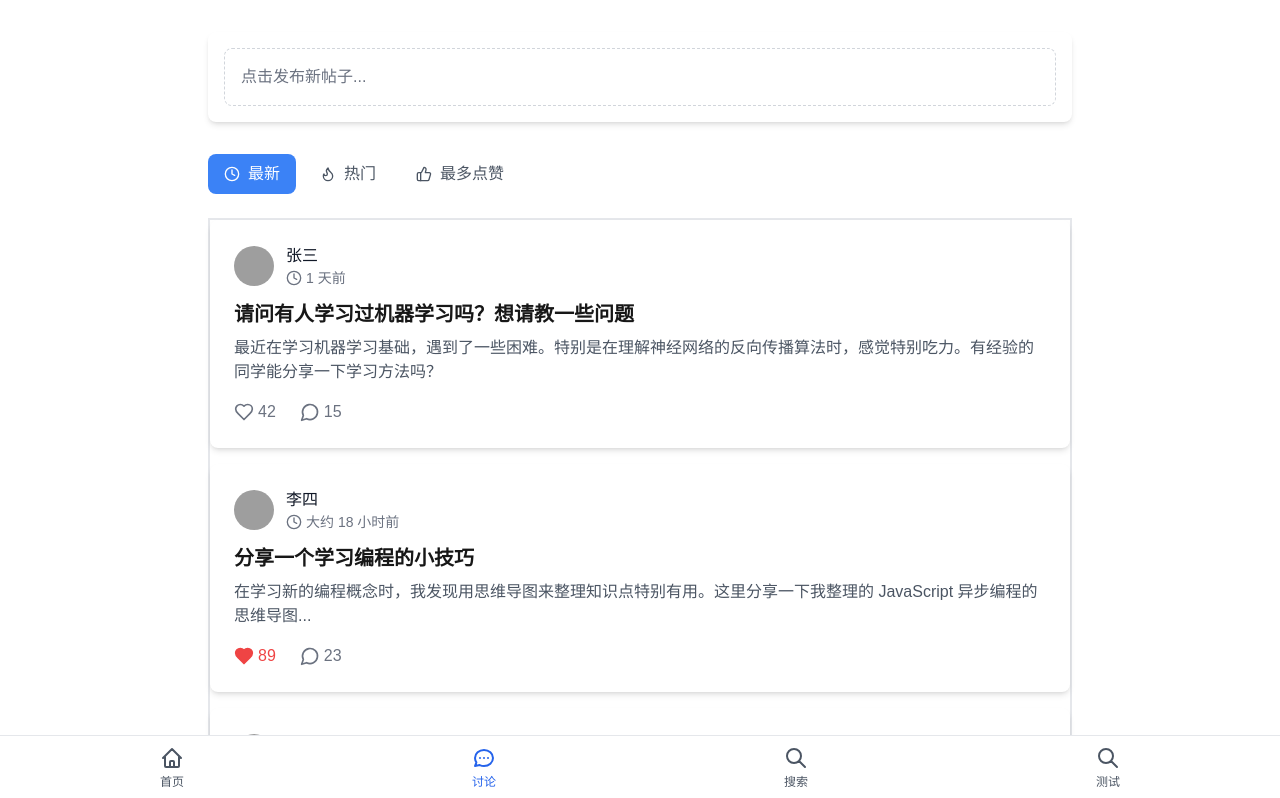
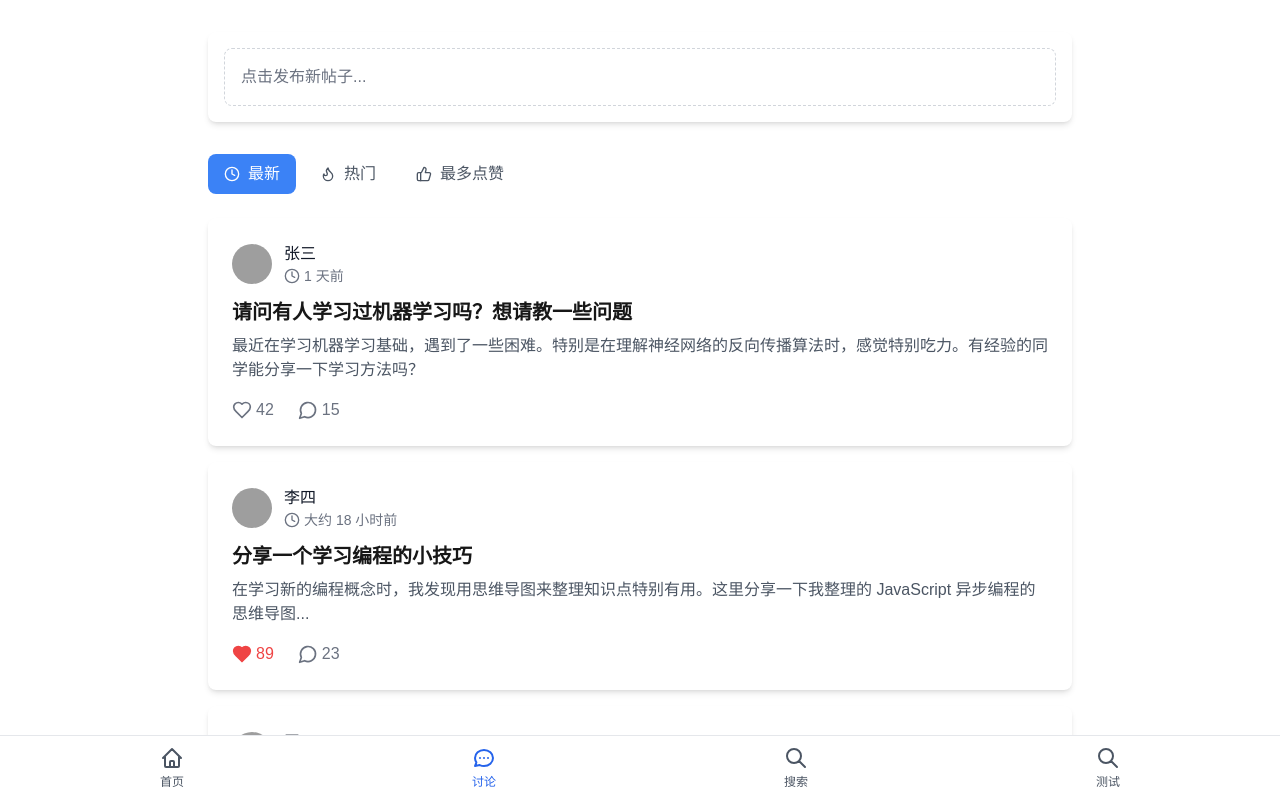
Before and after one commit to jiyi27/skymates, a Next.js app: page /discuss in a window 1280 px wide. Shown: the top 798 px of the page. Built offline with nearby package versions, Linux system fonts and the light colour scheme; grey boxes are pictures that could not be loaded.

Commit message:
fix: navigation bar overlap discuss page

```diff
--- a/app/discuss/_components/PostList.tsx
+++ b/app/discuss/_components/PostList.tsx
@@ -80,7 +80,7 @@ export const PostList = ({ initialPosts, users }: PostListProps) => {
         <div>
             <PostForm onSubmit={handleNewPost} />
             <SortControl currentSort={sortOption} onSortChange={handleSort} />
-            <div className="space-y-4 border-2">
+            <div className="space-y-4 pb-20">
                 {posts.map(post => (
                     <PostCard
                         key={post.id}
```
